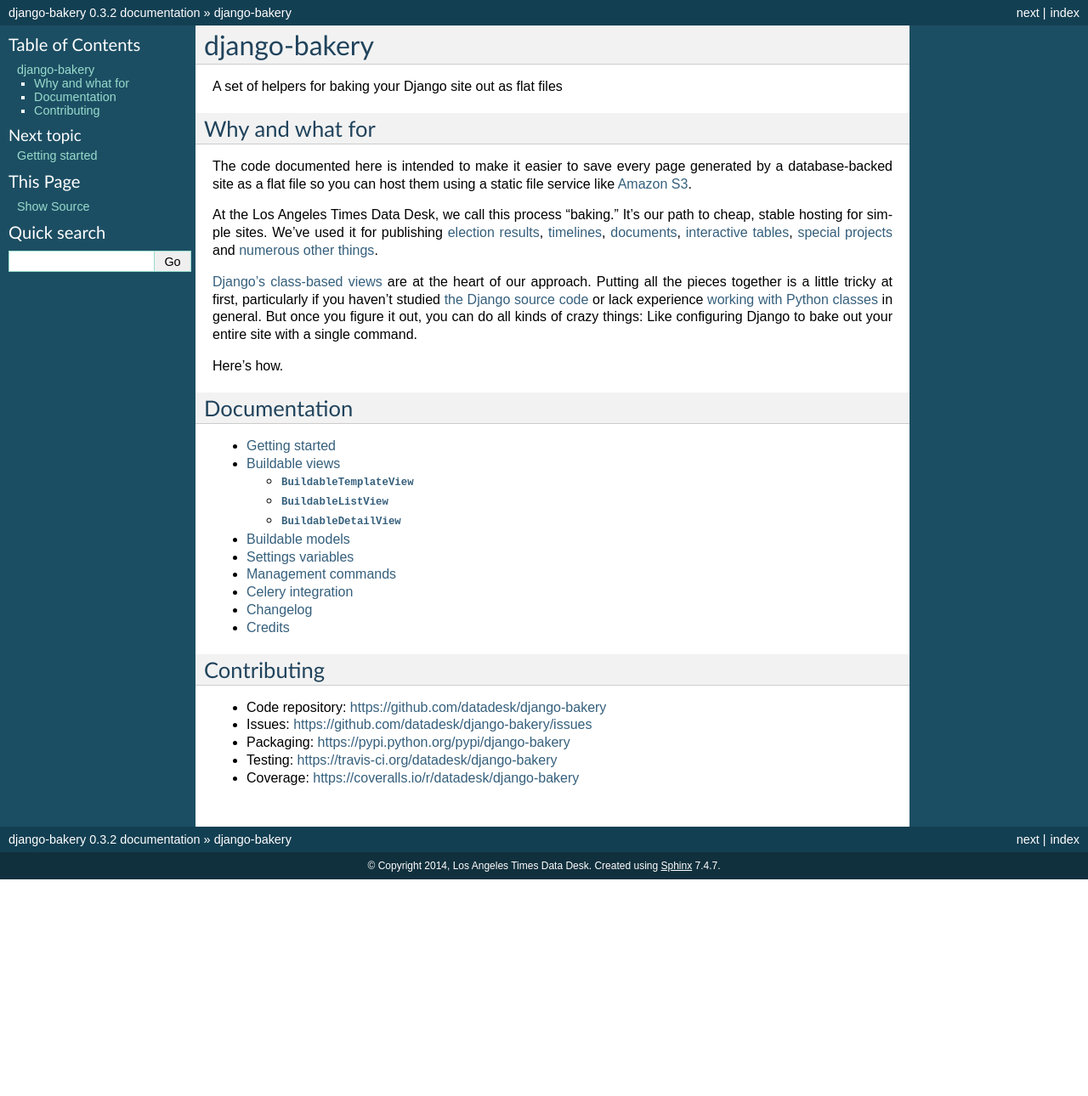
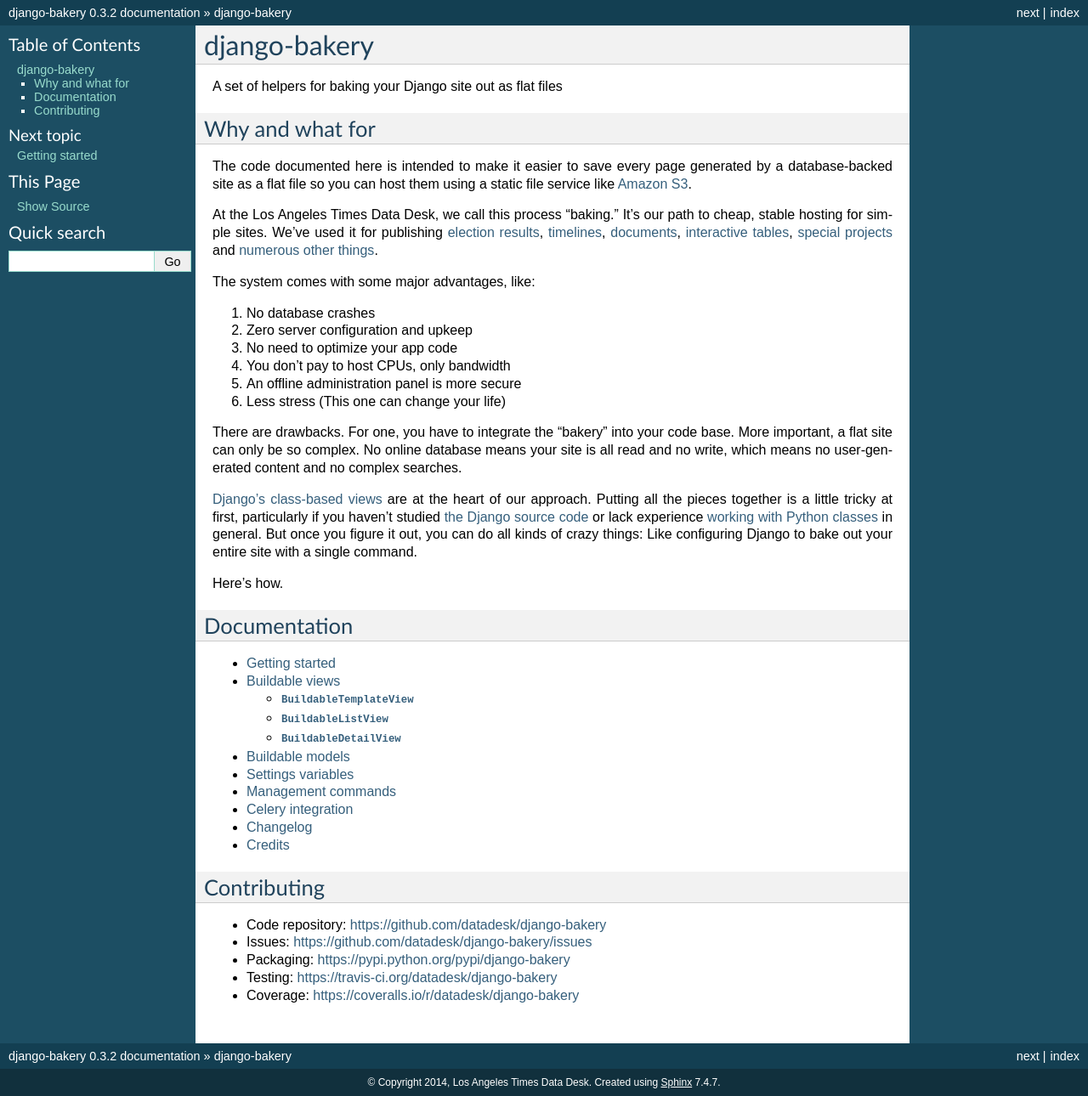
Before and after one commit to Sibizwan5/django-bakery, a Sphinx documentation site: the page built from docs/index.rst, in a window 1280 px wide. Shown: the whole page at 85% size. Built offline with Sphinx 7.4.7, drawn with Linux system fonts in a browser that asks for light colours; before the commit the page ends 1035 px from its top, so only the background shows below that.

Commit message:
More on the intro

```diff
--- a/docs/index.rst
+++ b/docs/index.rst
@@ -9,6 +9,17 @@
 The code documented here is intended to make it easier to save every page gen­er­ated by a data­base-backed site as a flat file so you can host them us­ing a stat­ic file ser­vice like `Amazon S3 <http://en.wikipedia.org/wiki/Amazon_S3>`_.
 
 At the Los Angeles Times Data Desk, we call this pro­cess “bak­ing.” It’s our path to cheap­, stable host­ing for simple sites. We've used it for pub­lish­ing `elec­tion res­ults <http://graphics.latimes.com/2012-election-gop-results-map-iowa/>`_, `timelines <http://timelines.latimes.com/complete-guide-lafd-hiring-controversy/>`_, `doc­u­ments <http://documents.latimes.com/barack-obama-long-form-birth-certificate/>`_, `in­ter­act­ive tables <http://spreadsheets.latimes.com/city-appointees-tied-garcetti/>`_, `spe­cial pro­jects <http://graphics.latimes.com/flight-from-rage/>`_ and `numerous <http://graphics.latimes.com/towergraphic-washington-landslide-victims/>`_ `other <http://graphics.latimes.com/how-fast-is-lafd/>`_ `things <http://graphics.latimes.com/picksheet-critics-picks-april-4-10-2014/>`_.
+
+The sys­tem comes with some ma­jor ad­vant­ages, like:
+
+1. No data­base crashes
+2. Zero serv­er con­fig­ur­a­tion and up­keep
+3. No need to op­tim­ize your app code
+4. You don’t pay to host CPUs, only band­width
+5. An off­line ad­min­is­tra­tion pan­el is more se­cure
+6. Less stress (This one can change your life)
+
+There are draw­backs. For one, you have to integrate the "bakery" in­to your code base. More im­port­ant, a flat site can only be so com­plex. No on­line data­base means your site is all read and no write, which means no user-gen­er­ated con­tent and no com­plex searches.
 
 `Django's class-based views <https://docs.djangoproject.com/en/dev/topics/class-based-views/>`_ are at the heart of our approach. Putting all the pieces together is a little tricky at first, particularly if you haven't studied `the Django source code <https://github.com/django/django/tree/master/django/views/generic>`_ or lack experience `working with Python classes <http://www.diveintopython.net/object_oriented_framework/defining_classes.html>`_ in general. But once you figure it out, you can do all kinds of crazy things: Like configuring Django to bake out your entire site with a single command.
 
```
Also changed, not shown: 5 other files.
